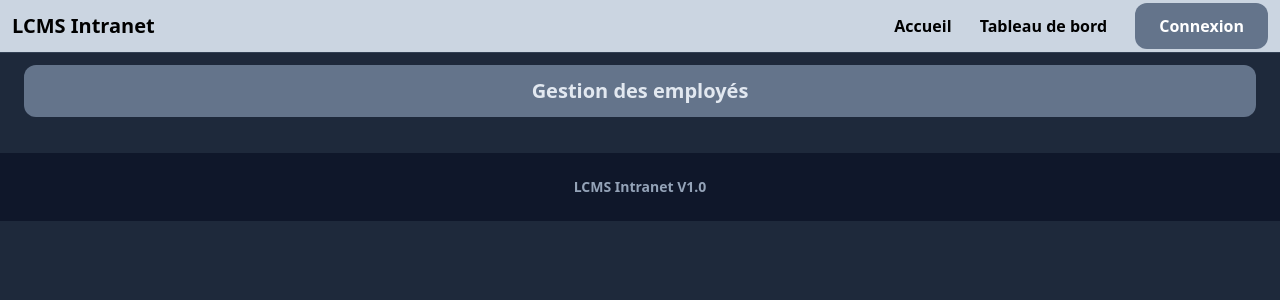
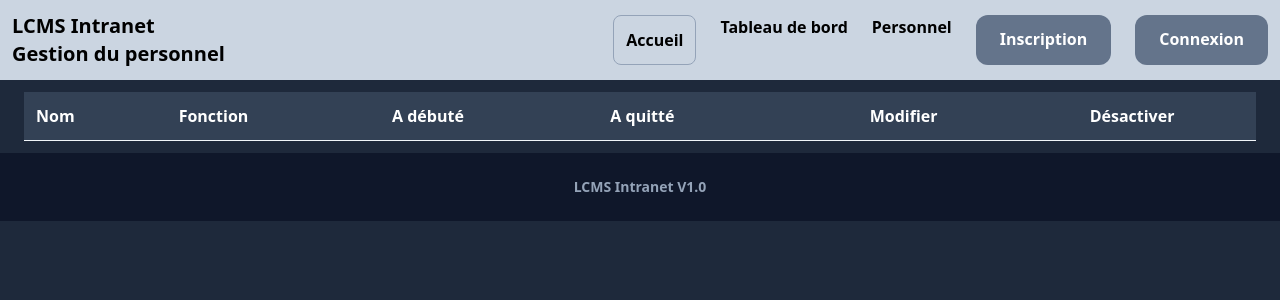
Before and after one commit to jphoubion/lcms_intranet, a Django app: page /employees/ in a window 1280 px wide. Shown: the top 300 px of the page. Run offline with Django 4.2, Linux system fonts and the light colour scheme; data that the repository does not hold is empty; some libraries are stand-ins or nearby versions.

Commit message:
* page d'inscription ajoutée et enregistrement, gestion des erreurs ok

```diff
--- a/core/templates/core/base.html
+++ b/core/templates/core/base.html
@@ -4,17 +4,43 @@
     <meta charset="UTF-8">
     <meta name="viewport" content="width=device-width, initial-scale=1.0">
     <script src="https://cdn.tailwindcss.com"></script>
+    <link rel="stylesheet" href="https://cdn.jsdelivr.net/npm/bootstrap-icons@1.7.2/font/bootstrap-icons.css">
     <title>{% block title %}{% endblock %} | LCMS Intranet</title>
 </head>
 <body class="bg-slate-800">
-    <nav class="py-3 px-3 flex justify-between items-center bg-slate-300 border-b border-slate-700">
-        <a href="/" class="text-xl font-semibold">LCMS Intranet</a>
-        <div class="space-x-6">
-            <a href="{% url 'index' %}" class="text-md font-semibold hover:text-gray-500">Accueil</a>
-            <a href="{% url 'dashboard' %}" class="text-md font-semibold hover:text-gray-500">Tableau de bord</a>
+    <nav class="relative container mx-auto">
+<!--        Flex container -->
+        <div class="p-3 flex justify-between items-center mx-auto bg-slate-300">
+<!--            logo -->
+            <div>
+                <a href="/" class="text-xl font-semibold">LCMS Intranet<br/>{% block title_head %}{% endblock %}</a>
+            </div>
+            <!-- MENU -->
+            <!-- Hide the menu for small screen and shows for bigger ones-->
+            <div class="hidden space-x-6 md:flex">
+                <a href="{% url 'core:index' %}" class="p-3 text-md font-semibold hover:bg-gray-500
+                border border-slate-400 rounded-lg ">Accueil</a>
+                <a href="{% url 'dashboard' %}" class="text-md font-semibold hover:text-gray-500">Tableau de bord</a>
+                <a href="{% url 'employees' %}" class="text-md font-semibold hover:text-gray-500">Personnel</a>
 
-            <a href="#" class="px-6 py-3 text-md font-semibold bg-slate-500 text-white rounded-xl hover:bg-slate-700">Connexion</a>
-
+                <a href="{% url 'core:signup' %}" class="px-6 py-3 text-md font-semibold bg-slate-500 text-white rounded-xl hover:bg-slate-700">Inscription</a>
+                <a href="#" class="px-6 py-3 text-md font-semibold bg-slate-500 text-white rounded-xl hover:bg-slate-700">Connexion</a>
+            </div>
+<!--            HAMBUEGER MENU -->
+            <button id="menu-btn" class="block hamburger md:hidden focus:outline-none">
+                <span class="hamburger-top"></span>
+                <span class="hamburger-middle"></span>
+                <span class="hamburger-bottom"></span>
+            </button>
+        </div>
+<!--        MOBILE MENU -->
+        <div class="md:hidden">
+            <div id="menu" class="absolute flex flex-col items-center hidden self-end py-8 mt-10 space-y-6 font-bold-bg-white
+            sm:w-auto sm:self-center left-6 right-6 drop-shadow-md">
+                <a href="#">Accueil</a>
+                <a href="#">Tableau de bord</a>
+                <a href="#">Personnel</a>
+            </div>
         </div>
     </nav>
     <div class="px-6 py-3 bg-slate-800">
--- a/core/templates/core/index.html
+++ b/core/templates/core/index.html
@@ -1,7 +1,11 @@
 {% extends 'core/base.html' %}
 
 {% block title %}
-Welcome
+Bienvenue
+{% endblock %}
+
+{% block title_head %}
+Bienvenue
 {% endblock %}
 
 {% block content %}
--- /dev/null
+++ b/core/urls.py
@@ -0,0 +1,10 @@
+from django.urls import path
+
+from . import views
+
+app_name = 'core'
+
+urlpatterns = [
+    path('', views.index, name='index'),
+    path('signup', views.signup, name='signup'),
+]
--- a/employees/templates/employees/index.html
+++ b/employees/templates/employees/index.html
@@ -1,20 +1,36 @@
 {% extends 'core/base.html' %}
 
 {% block title %}
-Dashboard
+Gestion du personnel
+{% endblock %}
+
+{% block title_head %}
+Gestion du personnel
 {% endblock %}
 
 {% block content %}
-    <h1 class="mb-6 py-3 text-xl font-bold text-slate-200 bg-slate-500 text-center rounded-xl ">Gestion des employés</h1>
-    <div class="grid grid-cols-5 gap-3">
-        {% for employee in employees %}
-            {% if employee.category_employees.name == 'Chauffeur' %}
-                <p class="p-3 rounded-xl bg-green-400 text-white font-semibold">{{ employee.lastname }} {{ employee.firstname }}
-                <br/>Type : {{ employee.category_employees.name }}</p>
-            {% else %}
-                <p class="p-3 rounded-xl bg-blue-400 text-white font-semibold">{{ employee.lastname }} {{ employee.firstname }}
-                <br/>Type : {{ employee.category_employees.name }}</p>
-            {% endif %}
-        {% endfor %}
+<div class="table w-full">
+  <div class="table-header-group">
+    <div class="table-row">
+      <div class="table-cell text-left p-3 bg-slate-700 text-white font-semibold border-b border-slate-100">Nom</div>
+      <div class="table-cell text-left p-3 bg-slate-700 text-white font-semibold border-b border-slate-100">Fonction</div>
+      <div class="table-cell text-left p-3 bg-slate-700 text-white font-semibold border-b border-slate-100">A débuté</div>
+      <div class="table-cell text-left p-3 bg-slate-700 text-white font-semibold border-b border-slate-100">A quitté</div>
+      <div class="table-cell text-center p-3 bg-slate-700 text-white font-semibold border-b border-slate-100">Modifier</div>
+      <div class="table-cell text-center p-3 bg-slate-700 text-white font-semibold border-b border-slate-100">Désactiver</div>
     </div>
+  </div>
+  <div class="table-row-group ">
+    {% for employee in employees %}
+      <div class="table-row bg-slate-600 hover:bg-slate-500">
+        <div class="table-cell p-3 text-slate-100 text-left border-b border-slate-700"><B>{{ employee.lastname }}</B> {{ employee.firstname }}</div>
+        <div class="table-cell p-3 text-slate-100 text-left border-b border-slate-700">{{ employee.category_employees.name }}</div>
+        <div class="table-cell p-3 text-slate-100 text-left border-b border-slate-700">{{ employee.starting_date|date:'d/m/Y' }}</div>
+        <div class="table-cell p-3 text-slate-100 text-left border-b border-slate-700">{{ employee.ending_date|date:'d/m/Y' }}</div>
+        <div class="table-cell p-3 text-slate-100 text-center border-b border-slate-700"><a href="#"><i class="bi-pencil-square text-green-400" style="font-size: 24px;"></i></a></div>
+        <div class="table-cell p-3 text-slate-100 text-center border-b border-slate-700 "><a href="#"><i class="bi-slash-circle text-red-400" style="font-size: 24px;"></i></a></div>
+      </div>
+    {% endfor %}
+    </div>
+</div>
 {% endblock %}
--- a/lcms_intranet/urls.py
+++ b/lcms_intranet/urls.py
@@ -14,14 +14,14 @@ Including another URLconf
     2. Add a URL to urlpatterns:  path('blog/', include('blog.urls'))
 """
 from django.contrib import admin
-from django.urls import path
+from django.urls import path, include
 
-from core.views import index
+# from core.views import index
 from dashboard.views import index as dashboard_index
 from employees.views import index as employees_index
 
 urlpatterns = [
-    path('', index, name="index"),
+    path('', include('core.urls')),
     path('employees/', employees_index, name="employees"),
     path('dashboard/', dashboard_index, name="dashboard"),
     path('admin/', admin.site.urls),
```
Also changed, not shown: core/forms.py (added, +26 -0 lines), core/templates/core/signup.html (added, +40 -0 lines), core/views.py (+24 -1 lines), dashboard/templates/dashboard/index.html (+5 -6 lines), employees/models.py (+9 -5 lines).
